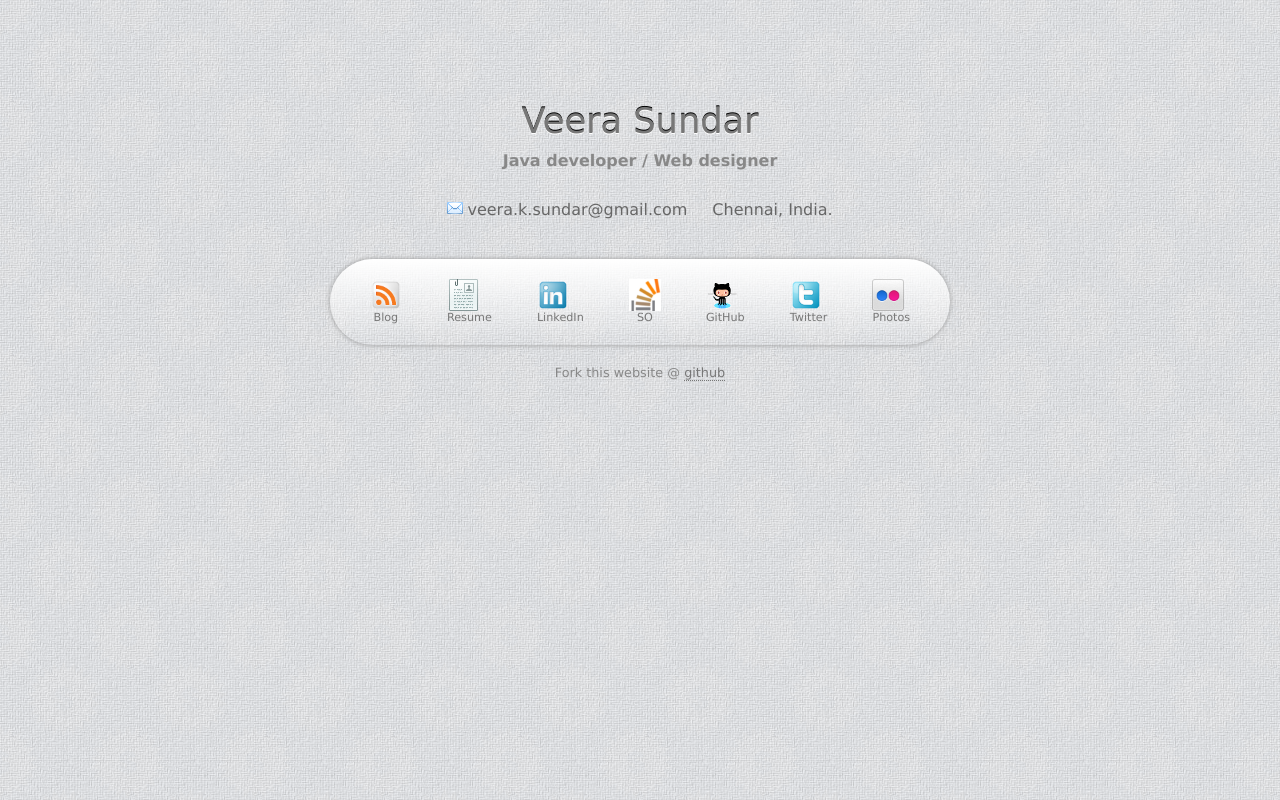
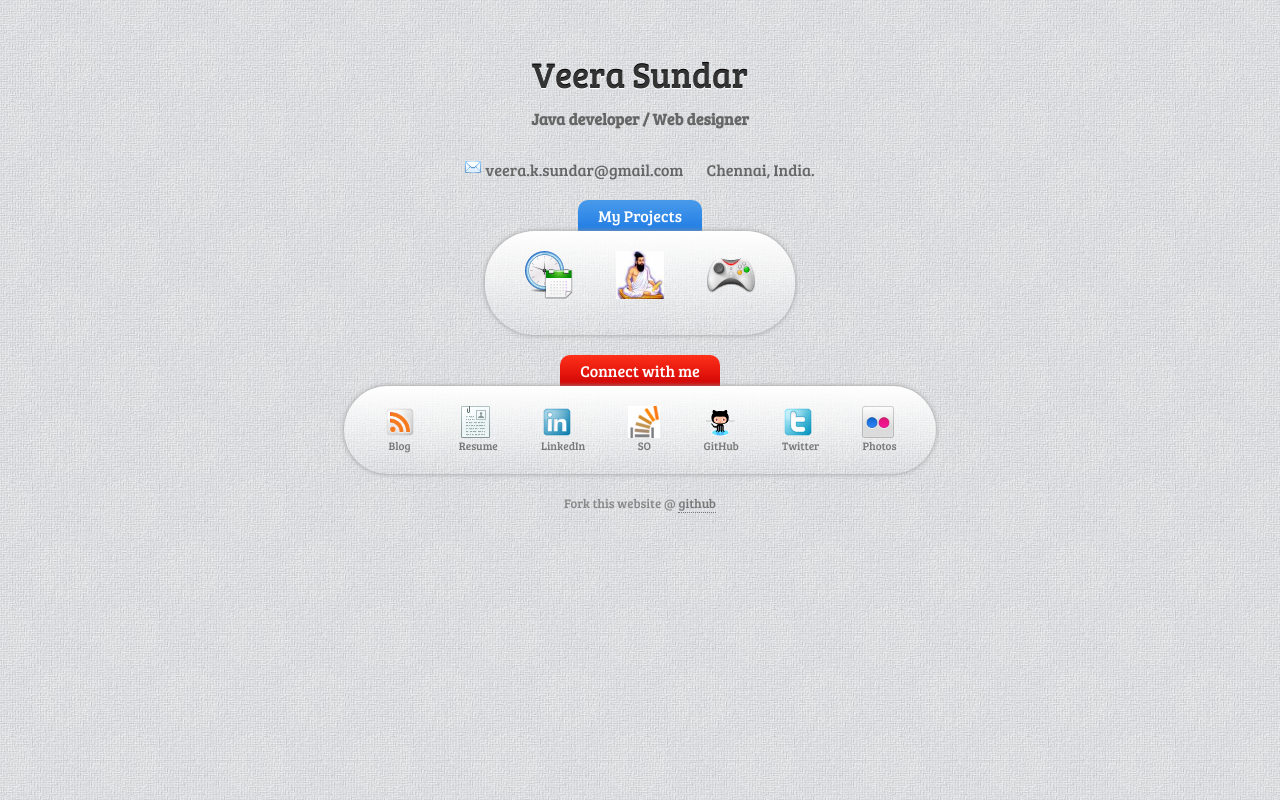
Before and after one commit to vraa/homepage, a plain HTML site: page index.htm in a window 1280 px wide. Drawn offline with Linux system fonts and the light colour scheme.

Commit message:
added projects section

```diff
--- a/index.htm
+++ b/index.htm
@@ -6,17 +6,45 @@
         <meta name="description" content="Veera Sundar is a Java,  Web developer with 5 years of experience. He is currently working at PayPal as a Software Developer. His skillset includes Java, JEE, Struts 2, HTML5, CSS3, JavaScript and JQuery. He lives in Chennai, India." />
         <meta name="keywords" content="veerasundar, veera, sundar, java, web, developer, india, chennai, paypal, CSC" />
         <link rel="shortcut icon" href="http://veerasundar.com/favicon.ico" />
+        <link href='http://fonts.googleapis.com/css?family=Bree+Serif' rel='stylesheet' type='text/css'>
 
         <style type="text/css">
             *{margin:0;padding:0;}
-			body{font:1em verdana;color:#666;background-image:url(img/ptrn.png);}
-			.wrapper{width:700px;margin:100px auto;text-align:center;}
-			h1{color:#777;font-size:2.2em;margin:10px 0;font-weight:normal;text-shadow:#fff 0px 1px 0, #000 0 -1px 0;}
-			h2{color:#888;font-size:1em;margin:10px 0;}
+            body{font:1em "Bree Serif", Georgia, serif;color:#888;background-image:url(img/ptrn.png);}
+            .wrapper{width:700px;margin:50px auto;text-align:center;}
+            h1{color:#333;font-size:2.2em;margin:10px 0;font-weight:normal;text-shadow:#fff 0px 1px 0, #000 0 -1px 0;}
+            h2{color:#666;font-size:1em;margin:10px 0;}
             .email, .location{font-weight:normal;font-size:1em;margin:20px 0;color:#666;padding-left:20px;display:inline-block;background-repeat:no-repeat;}
             .email{background-image:url(img/email.png);}
             .location{background-image:url(img/placemark.png);}
-			.links{list-style:none;margin:20px 0;padding:20px;display:inline-block;border-radius:50px;box-shadow:0 0 5px #999;background-color:#eee;
+            .pill-title{
+                color:#fff;
+                background: #ff3019; /* Old browsers */
+                background: -moz-linear-gradient(top,  #ff3019 0%, #cf0404 100%); /* FF3.6+ */
+                background: -webkit-gradient(linear, left top, left bottom, color-stop(0%,#ff3019), color-stop(100%,#cf0404)); /* Chrome,Safari4+ */
+                background: -webkit-linear-gradient(top,  #ff3019 0%,#cf0404 100%); /* Chrome10+,Safari5.1+ */
+                background: -o-linear-gradient(top,  #ff3019 0%,#cf0404 100%); /* Opera 11.10+ */
+                background: -ms-linear-gradient(top,  #ff3019 0%,#cf0404 100%); /* IE10+ */
+                background: linear-gradient(top,  #ff3019 0%,#cf0404 100%); /* W3C */
+                filter: progid:DXImageTransform.Microsoft.gradient( startColorstr='#ff3019', endColorstr='#cf0404',GradientType=0 ); /* IE6-9 */
+
+                display:inline-block;
+                border-radius:10px 10px 0 0;
+                padding:5px 20px;
+            }
+            .pill-title.projects{
+                background: #499bea; /* Old browsers */
+                background: -moz-linear-gradient(top,  #499bea 0%, #207ce5 100%); /* FF3.6+ */
+                background: -webkit-gradient(linear, left top, left bottom, color-stop(0%,#499bea), color-stop(100%,#207ce5)); /* Chrome,Safari4+ */
+                background: -webkit-linear-gradient(top,  #499bea 0%,#207ce5 100%); /* Chrome10+,Safari5.1+ */
+                background: -o-linear-gradient(top,  #499bea 0%,#207ce5 100%); /* Opera 11.10+ */
+                background: -ms-linear-gradient(top,  #499bea 0%,#207ce5 100%); /* IE10+ */
+                background: linear-gradient(top,  #499bea 0%,#207ce5 100%); /* W3C */
+                filter: progid:DXImageTransform.Microsoft.gradient( startColorstr='#499bea', endColorstr='#207ce5',GradientType=0 ); /* IE6-9 */
+
+            }
+            .links{list-style:none;margin:0 0 20px 0;padding:20px;display:inline-block;border-radius:50px;box-shadow:0 0 5px #999;
+                   background-color:#eee;
                    background: -moz-linear-gradient(top, rgba(255,255,255,1) 0%, rgba(255,255,255,0) 100%); /* FF3.6+ */
                    background: -webkit-gradient(linear, left top, left bottom, color-stop(0%,rgba(255,255,255,1)), color-stop(100%,rgba(255,255,255,0))); /* Chrome,Safari4+ */
                    background: -webkit-linear-gradient(top, rgba(255,255,255,1) 0%,rgba(255,255,255,0) 100%); /* Chrome10+,Safari5.1+ */
@@ -43,6 +71,27 @@ background: linear-gradient(top, rgba(255,255,255,1) 0%,rgba(255,255,255,0) 100%
             <h2>Java developer / Web designer</h2>
             <p class="email">veera.k.sundar@gmail.com</p>
             <p class="location">Chennai, India.</p>
+            <div>
+                <p class='pill-title projects'>My Projects</p>
+                <br/>
+                <ul class="links">
+                    <li>
+                        <a href="http://www.timethetask.com" target="_blank">
+                            <img src="img/tasks.png" alt="time the task" title="Time the task" height="48" width="48"/>&nbsp;</a>
+                    </li>
+                    <li>
+                        <a href="http://twikural.veerasundar.com" target="_blank">
+                            <img src="img/valluvar.jpg" alt="Twikural" title="Twikural" height="48" width="48"/>&nbsp;</a>
+                    </li>
+                    <li>
+                        <a href="http://veerasundar.com/rock-paper-scissors/" target="_blank">
+                            <img src="img/game.png" alt="Rock Paper Scissor" title="Rock Paper Scissor" height="48" width="48"/>&nbsp;</a>
+                    </li>
+                </ul>
+            </div>
+            <div>
+                <p class='pill-title'>Connect with me</p>
+                <br/>
                 <ul class="links">
                     <li>
                         <a href="http://veerasundar.com/blog" target="_blank">
@@ -80,6 +129,7 @@ background: linear-gradient(top, rgba(255,255,255,1) 0%,rgba(255,255,255,0) 100%
                         </a>
                     </li>
                 </ul>
+            </div>
             <div class="footer">
                 Fork this website @ <a href="https://github.com/vraa/homepage">github</a>
             </div>
```
Also changed, not shown: nbproject/project.xml (added, +9 -0 lines), img/game.png (added), img/tasks.png (added), img/valluvar.jpg (added), 3 other files. Lines whose indentation alone changed are shown as unchanged.
